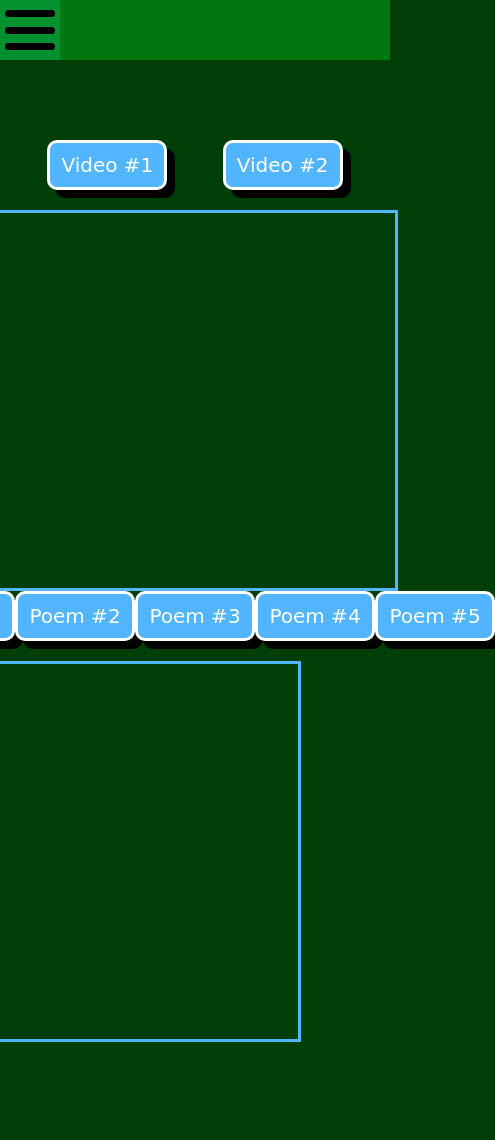
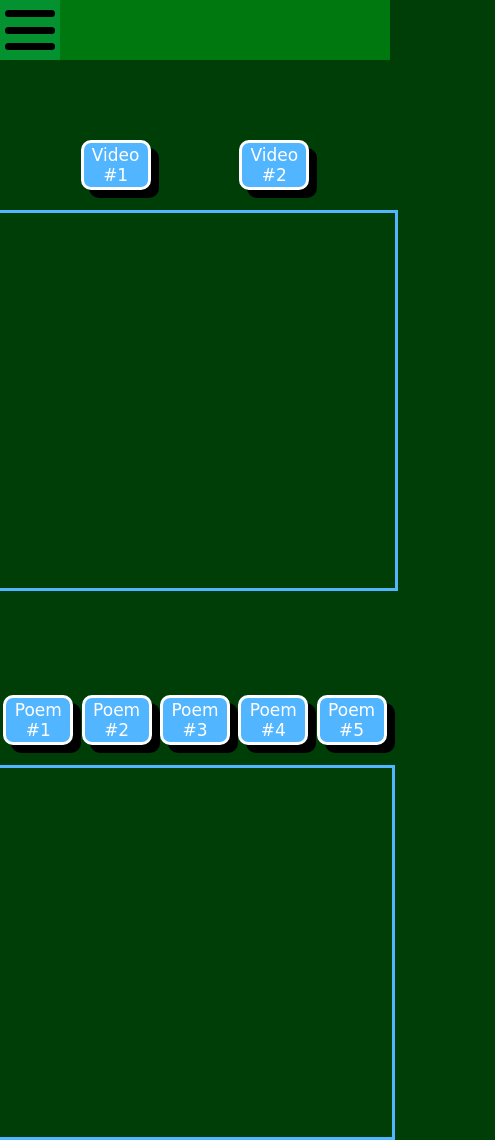
Before and after one commit to okendric/31200-neely-app, a plain HTML site: page idiom.html in a window 390 px wide. Shown: the whole page, 495 px wide, since content can reach past the window. Drawn offline with Linux system fonts and the light colour scheme; a web font is replaced by a local one.

Commit message:
Add files via upload

```diff
--- a/css/style.css
+++ b/css/style.css
@@ -20,7 +20,7 @@
     color: rgb(255, 255, 255);
     -webkit-text-stroke: 2px rgb(0, 72, 117);
     text-decoration: none;
-    font-size: 30px;
+    font-size: 29px;
     margin-right: 20px;
     font-family: 'Tilt Warp', cursive;
 }
@@ -128,10 +128,20 @@
     width: 500px;
     height: 375px;
     border: 3px solid #51b5ff;
+    font-family: 'Shantell Sans', cursive;
+    color: white;
+    font-size: 26px;
+    display: flex;
+    justify-content: center;
+    text-align: center;
+    overflow-x: hidden;
+    overflow-y: auto;
+    padding: 5px;
+    box-sizing: border-box;
 }
 
 button {
-    width: 120px;
+    width: 90px;
     height: 50px;
     background-color: #51b5ff;
     border: 3px solid white;
@@ -142,7 +152,7 @@
     cursor: pointer;
     box-shadow: 8px 8px black;
     color: rgb(255, 255, 255);
-    font-size: 20px;
+    font-size: 18px;
     font-family: 'Tilt Warp', cursive;
 }
 
@@ -167,8 +177,9 @@
     flex-direction: column;
     flex-wrap: nowrap;
     justify-content: space-between;
-    height: 800px;
-    margin-top: 20px;
+    height: 1000px;
+    margin-top: 40px;
+    padding-bottom: 40px;
    }
 }
 
@@ -182,7 +193,7 @@
     }
 
     a {
-        font-size: 21px;
+        font-size: 20px;
         -webkit-text-stroke: 1.5px rgb(0, 72, 117);
     }
 }
@@ -262,7 +273,7 @@
      flex-direction: column;
      flex-wrap: nowrap;
      justify-content: space-between;
-     height: 900px;
+     height: 1000px;
      margin-top: 80px;
      padding-bottom: 80px;
     }
@@ -302,4 +313,9 @@
         font-size: 27px;
         -webkit-text-stroke: 1.7px rgb(0, 72, 117);
     }
+
+    button {
+        width: 70px;
+        font-size: 17px;
+    }
 }
```
